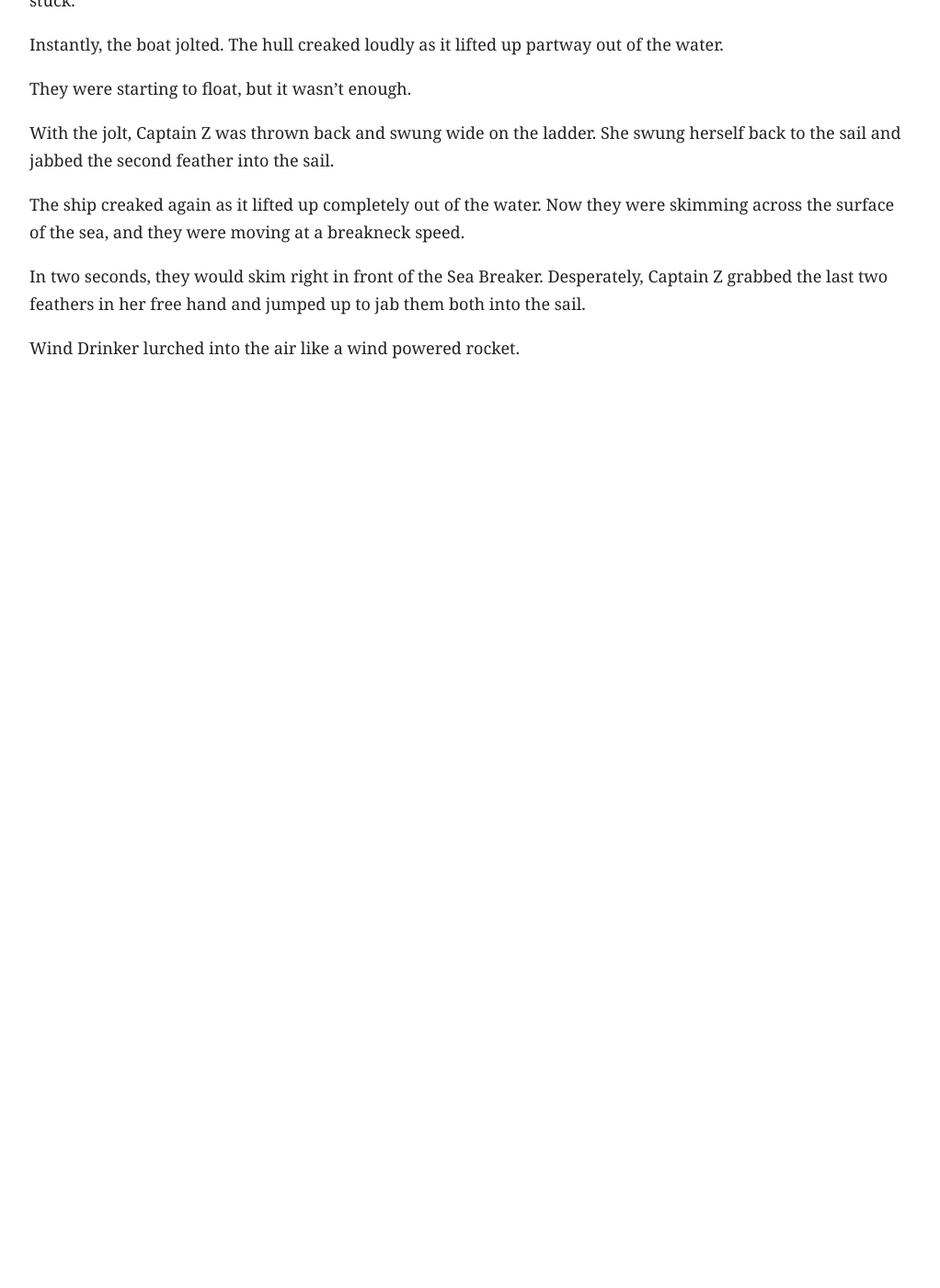
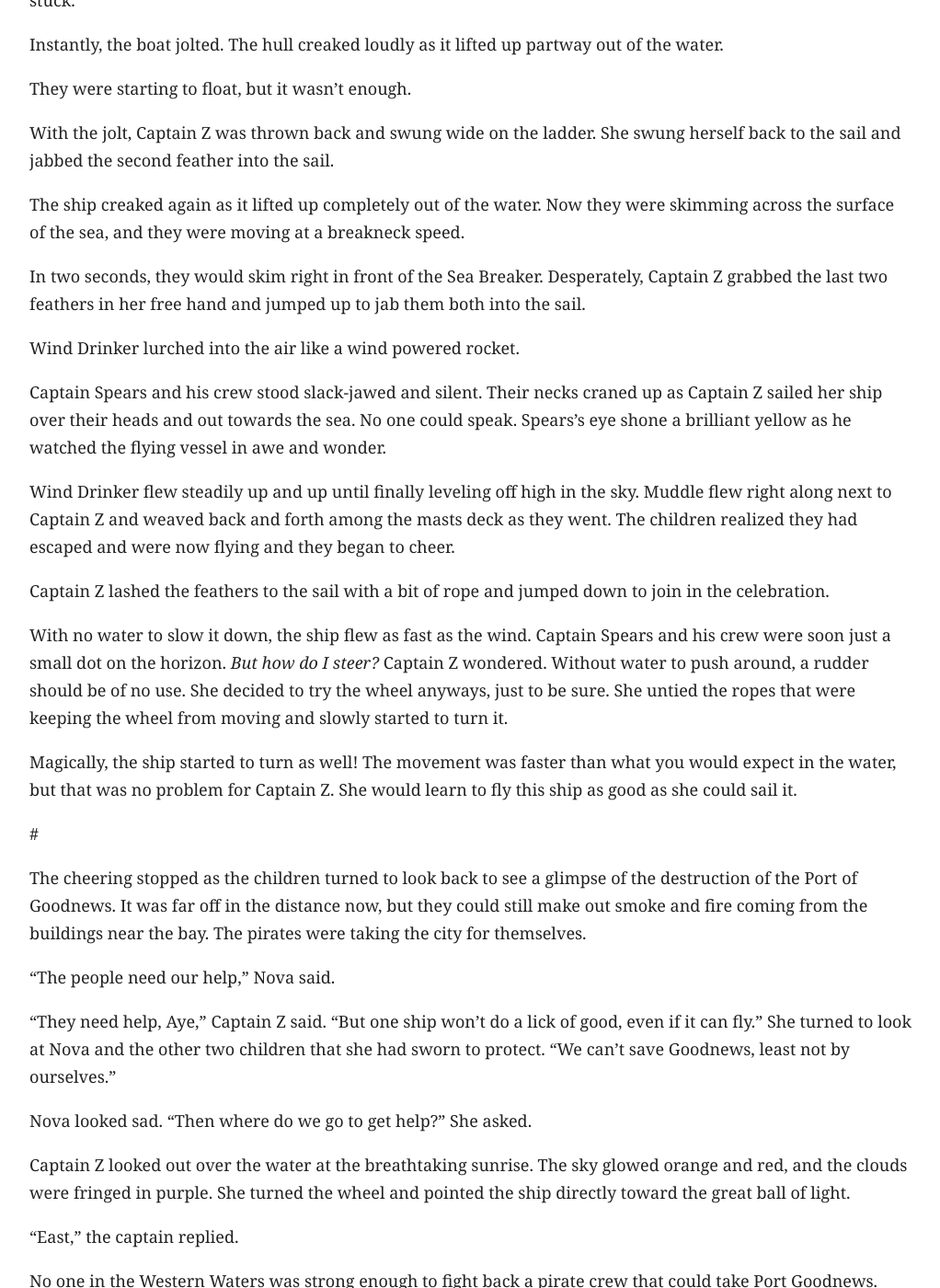
Before and after one commit to vlandham/captain_z, a Jekyll site: the page built from _posts/2014-08-11-captain_z.md, in a window 1280 px wide and 1400 px high, scrolled down 41121 px. Shown: the whole window at 92% size, without its empty margins (128-1150 px from the left). Built offline with Jekyll 4.4.1, drawn with Linux system fonts in a browser that asks for light colours; some web fonts are replaced; before the commit the page ends 41572 px from its top, so only the background shows below that; some of the changed text lies outside the part shown.

Commit message:
more words towards the end

```diff
--- a/_posts/2014-08-11-captain_z.md
+++ b/_posts/2014-08-11-captain_z.md
@@ -1175,3 +1175,35 @@ The ship creaked again as it lifted up completely out of the water. Now they wer
 In two seconds, they would skim right in front of the Sea Breaker. Desperately, Captain Z grabbed the last two feathers in her free hand and jumped up to jab them both into the sail.
 
 Wind Drinker lurched into the air like a wind powered rocket.
+
+Captain Spears and his crew stood slack-jawed and silent. Their necks craned up as Captain Z sailed her ship over their heads and out towards the sea. No one could speak. Spears's eye shone a brilliant yellow as he watched the flying vessel in awe and wonder.
+
+Wind Drinker flew steadily up and up until finally leveling off high in the sky. Muddle flew right along next to Captain Z and weaved back and forth among the masts deck as they went. The children realized they had escaped and were now flying and they began to cheer.
+
+Captain Z lashed the feathers to the sail with a bit of rope and jumped down to join in the celebration.
+
+With no water to slow it down, the ship flew as fast as the wind. Captain Spears and his crew were soon just a small dot on the horizon. _But how do I steer?_ Captain Z wondered. Without water to push around, a rudder should be of no use. She decided to try the wheel anyways, just to be sure. She untied the ropes that were keeping the wheel from moving and slowly started to turn it.
+
+Magically, the ship started to turn as well! The movement was faster than what you would expect in the water, but that was no problem for Captain Z. She would learn to fly this ship as good as she could sail it.
+
+#
+
+The cheering stopped as the children turned to look back to see a glimpse of the destruction of the Port of Goodnews. It was far off in the distance now, but they could still make out smoke and fire coming from the buildings near the bay. The pirates were taking the city for themselves.
+
+"The people need our help," Nova said.
+
+"They need help, Aye," Captain Z said. "But one ship won't do a lick of good, even if it can fly." She turned to look at Nova and the other two children that she had sworn to protect. "We can't save Goodnews, least not by ourselves."
+
+Nova looked sad. "Then where do we go to get help?" She asked.
+
+Captain Z looked out over the water at the breathtaking sunrise. The sky glowed orange and red, and the clouds were fringed in purple. She turned the wheel and pointed the ship directly toward the great ball of light.
+
+"East," the captain replied.
+
+No one in the Western Waters was strong enough to fight back a pirate crew that could take Port Goodnews. And if what the note said was true, that this was a war and not just one fight, then this morning's attack was only the beginning of something much bigger.
+
+The Eastern Coast would be their only hope for finding help. The armies there could march down and put a quick end to the pirate war. _If they believe us,_ Captain Z thought, _and if they come._
+
+The Eastern Coast was a long trip by sea, but to fly there would be a different story. _As long as the wind blows strong, we might get there in time,_ Captain Z thought. It would still be a tough trek, and one Captain Z had never tried before, though she knew the way. They would have to make it over the Porter mountains and then through the desert of Casper.
+
+Orion, Nova, and Lucy walked over next to their captain to squint into the sunrise and look out. They would all need to learn quick and work together if the plan was to be a success.
```
